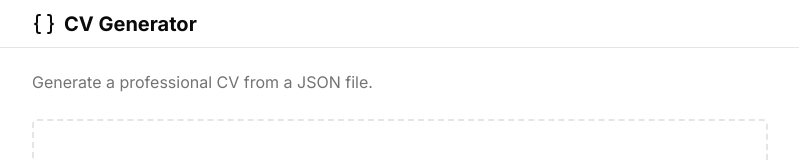
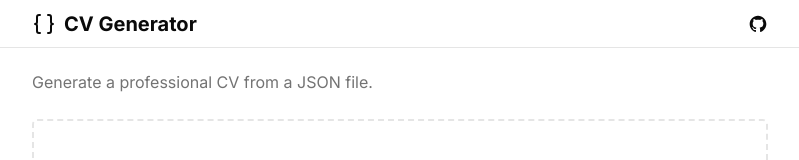
Before and after one commit to rbika/json-cv-generator, a Next.js app: page / in a window 1280 px wide. Shown: the top 160 px of the page, without its empty margins (240-1039 px from the left). Built offline with nearby package versions, Linux system fonts and the light colour scheme.

Commit message:
feat: add link to project's Github

```diff
--- a/src/components/header.tsx
+++ b/src/components/header.tsx
@@ -3,16 +3,29 @@ import Link from 'next/link'
 import { BracesIcon } from 'lucide-react'
 
 import { Container } from '@/components/container'
+import { GithubIcon } from '@/components/icons/github-icon'
 import { paths } from '@/utils/paths'
 
 const Header = () => {
   return (
     <nav className="bg-background fixed top-0 right-0 left-0 z-20 h-12 w-full border-b">
       <Container className="flex h-full items-center">
-        <Link href={paths.home()} className="flex items-center gap-2">
-          <BracesIcon className="size-6" />
-          <span className="text-xl font-bold">CV Generator</span>
-        </Link>
+        <div className="flex w-full items-center justify-between gap-2">
+          <Link href={paths.home()} className="flex items-center gap-2">
+            <BracesIcon className="size-6" />
+            <span className="text-xl font-bold">CV Generator</span>
+          </Link>
+
+          <div className="flex items-center gap-2">
+            <Link
+              href="https://github.com/rbika/json-cv-generator"
+              target="_blank"
+              rel="noopener noreferrer"
+            >
+              <GithubIcon className="size-5" />
+            </Link>
+          </div>
+        </div>
       </Container>
     </nav>
   )
```
